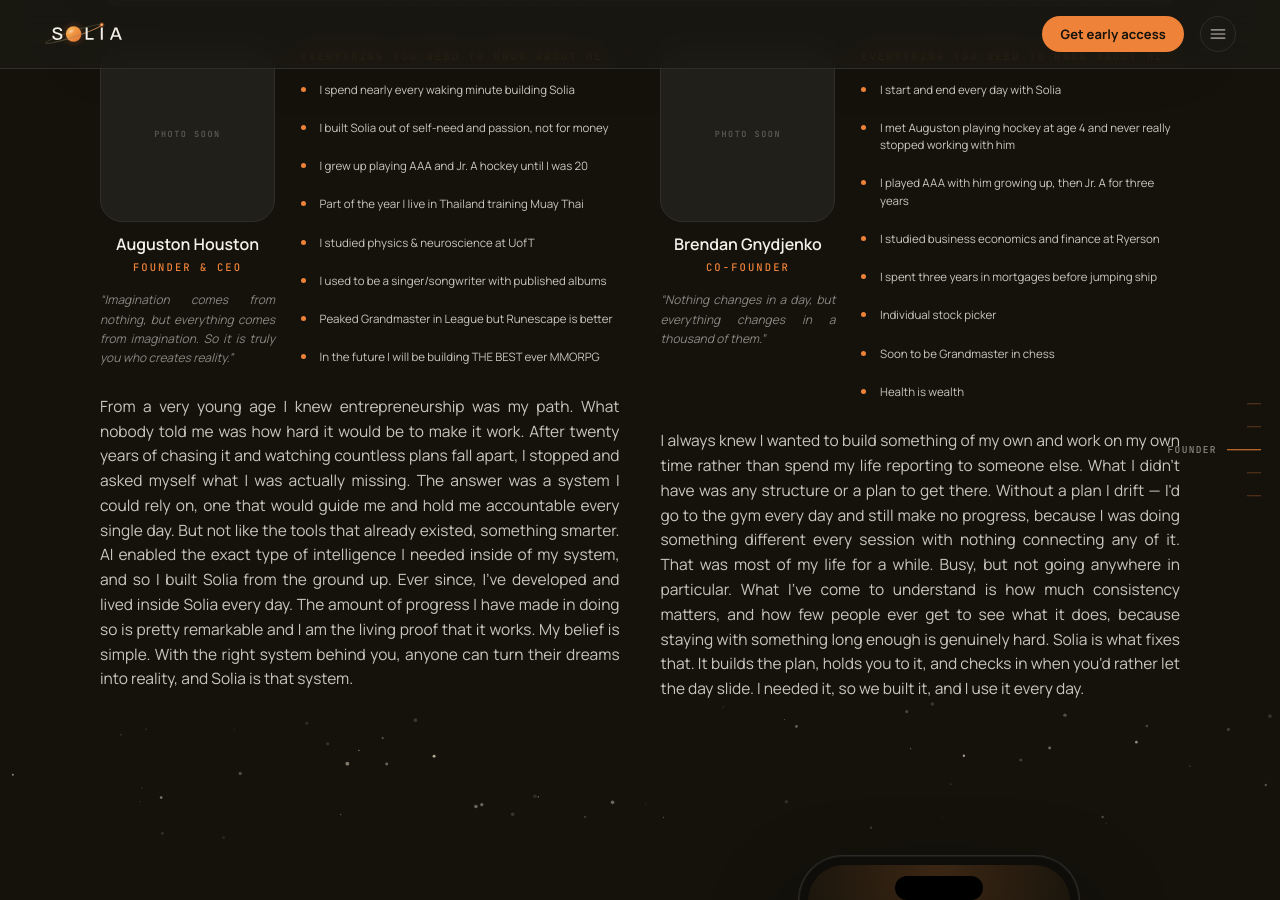
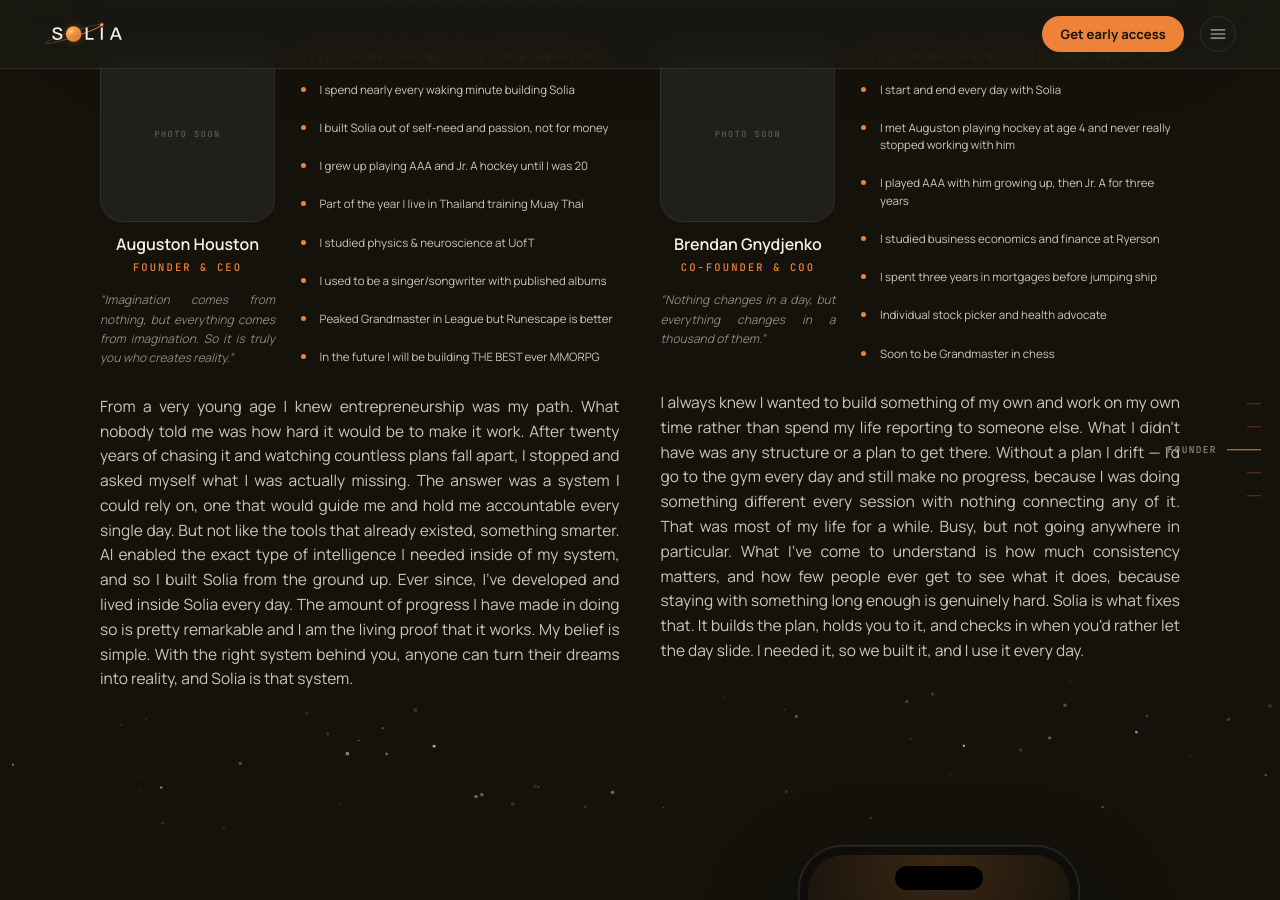
Before and after one commit to Solia-SaaS/Solia-Site, a Jekyll site: the page built from index.html, in a window 1280 px wide and 900 px high, scrolled down 4703 px. Built offline with Jekyll 4.4.1, drawn with Linux system fonts in a browser that asks for light colours.

Commit message:
Brendan card: merge health into stock-picker bullet, restore COO
Co-Authored-By: Claude Opus 5 <noreply@anthropic.com>

```diff
--- a/index.html
+++ b/index.html
@@ -499,14 +499,13 @@ description: Solia is a Life Operating System designed to align your actions wit
               <li><span class="tick-dot" aria-hidden="true"></span><span>I played AAA with him growing up, then Jr. A for three years</span></li>
               <li><span class="tick-dot" aria-hidden="true"></span><span>I studied business economics and finance at Ryerson</span></li>
               <li><span class="tick-dot" aria-hidden="true"></span><span>I spent three years in mortgages before jumping ship</span></li>
-              <li><span class="tick-dot" aria-hidden="true"></span><span>Individual stock picker</span></li>
+              <li><span class="tick-dot" aria-hidden="true"></span><span>Individual stock picker and health advocate</span></li>
               <li><span class="tick-dot" aria-hidden="true"></span><span>Soon to be Grandmaster in chess</span></li>
-              <li><span class="tick-dot" aria-hidden="true"></span><span>Health is wealth</span></li>
             </ul>
           </div>
           <figcaption class="founder-caption">
             <p class="founder-name">Brendan Gnydjenko</p>
-            <p class="founder-role">Co-Founder</p>
+            <p class="founder-role">Co-Founder &amp; COO</p>
             <p class="founder-quote">&ldquo;Nothing changes in a day, but everything changes in a
                thousand of them.&rdquo;</p>
           </figcaption>
```
